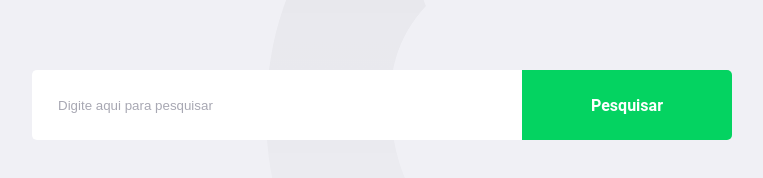
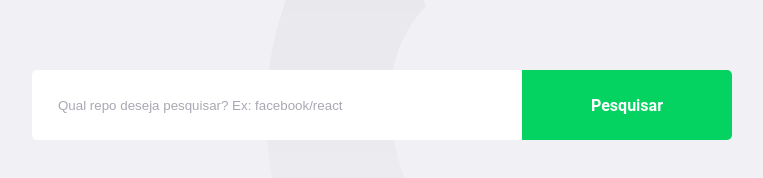
Before and after one commit to louzada01/github-explorer, a React (Create React App) app: page / in a window 1280 px wide. Shown: the part 198-376 px from the top of the page, without its empty margins (148-911 px from the left). Built offline with nearby package versions, Linux system fonts and the light colour scheme.

Commit message:
🚨Fix: do not add equal repository

```diff
--- a/src/screens/Dashboard/index.tsx
+++ b/src/screens/Dashboard/index.tsx
@@ -46,14 +46,20 @@ const Dashboard: React.FC = () => {
       setInputError('Digite um valor para buscar');
       return;
     }
+    const findLocalRepository = repositories.find(
+      (repo) => repo.full_name === newRepo,
+    );
+    if (findLocalRepository) {
+      setInputError('Esse repo já foi adicionado');
+      return;
+    }
     try {
       const { data: response } = await gitHubApi.get<Repository>(
         `/repos/${newRepo}`,
       );
-
-      setRepositories([...repositories, response]);
       setNewRepo('');
       setInputError('');
+      setRepositories([...repositories, response]);
     } catch (error) {
       setInputError('Verifique os dados informados');
     }
@@ -67,7 +73,7 @@ const Dashboard: React.FC = () => {
         <input
           value={newRepo}
           onChange={(e) => setNewRepo(e.target.value)}
-          placeholder="Digite aqui para pesquisar"
+          placeholder="Qual repo deseja pesquisar? Ex: facebook/react"
         />
         <button type="submit">Pesquisar</button>
       </Form>
```
